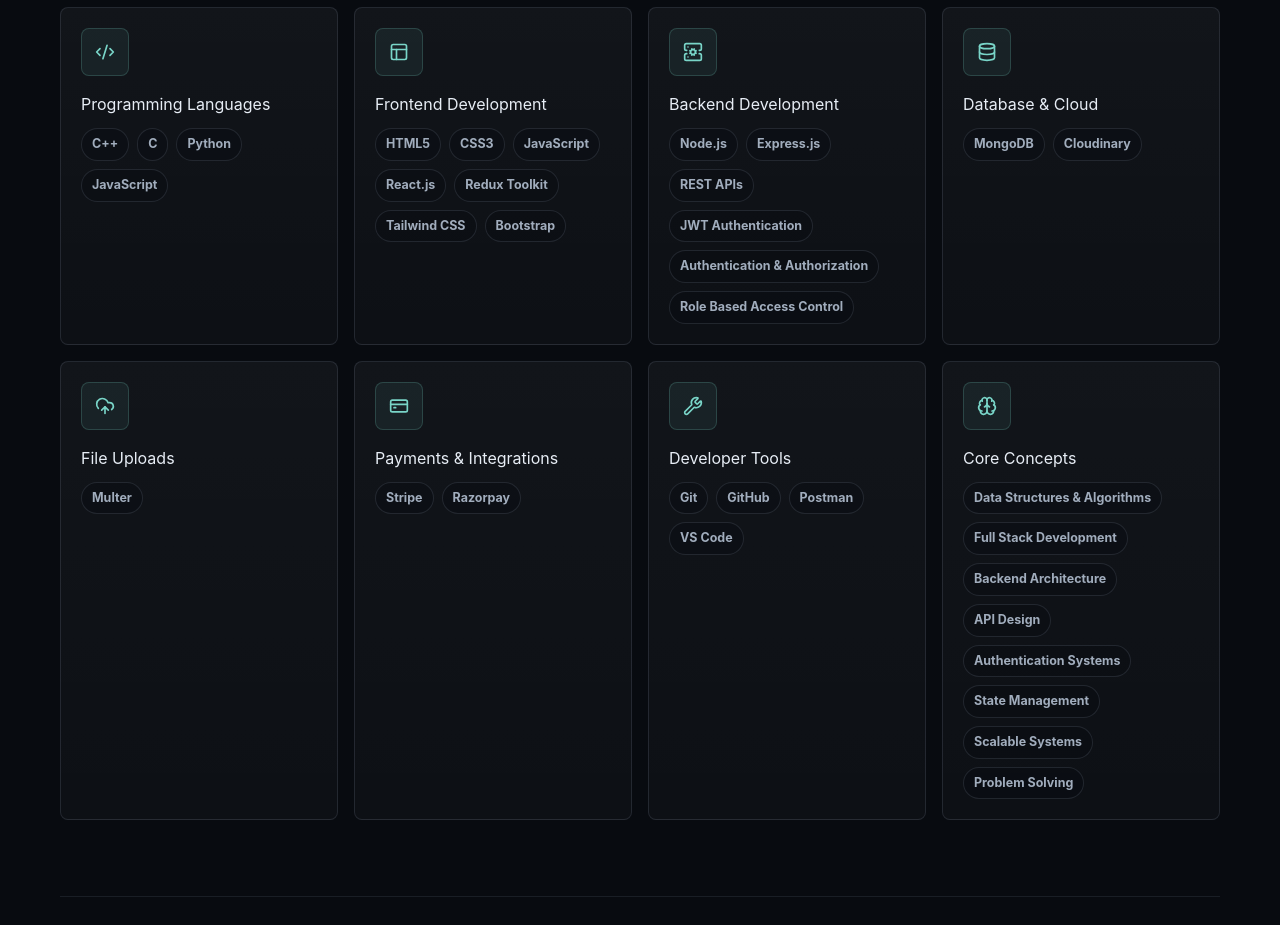
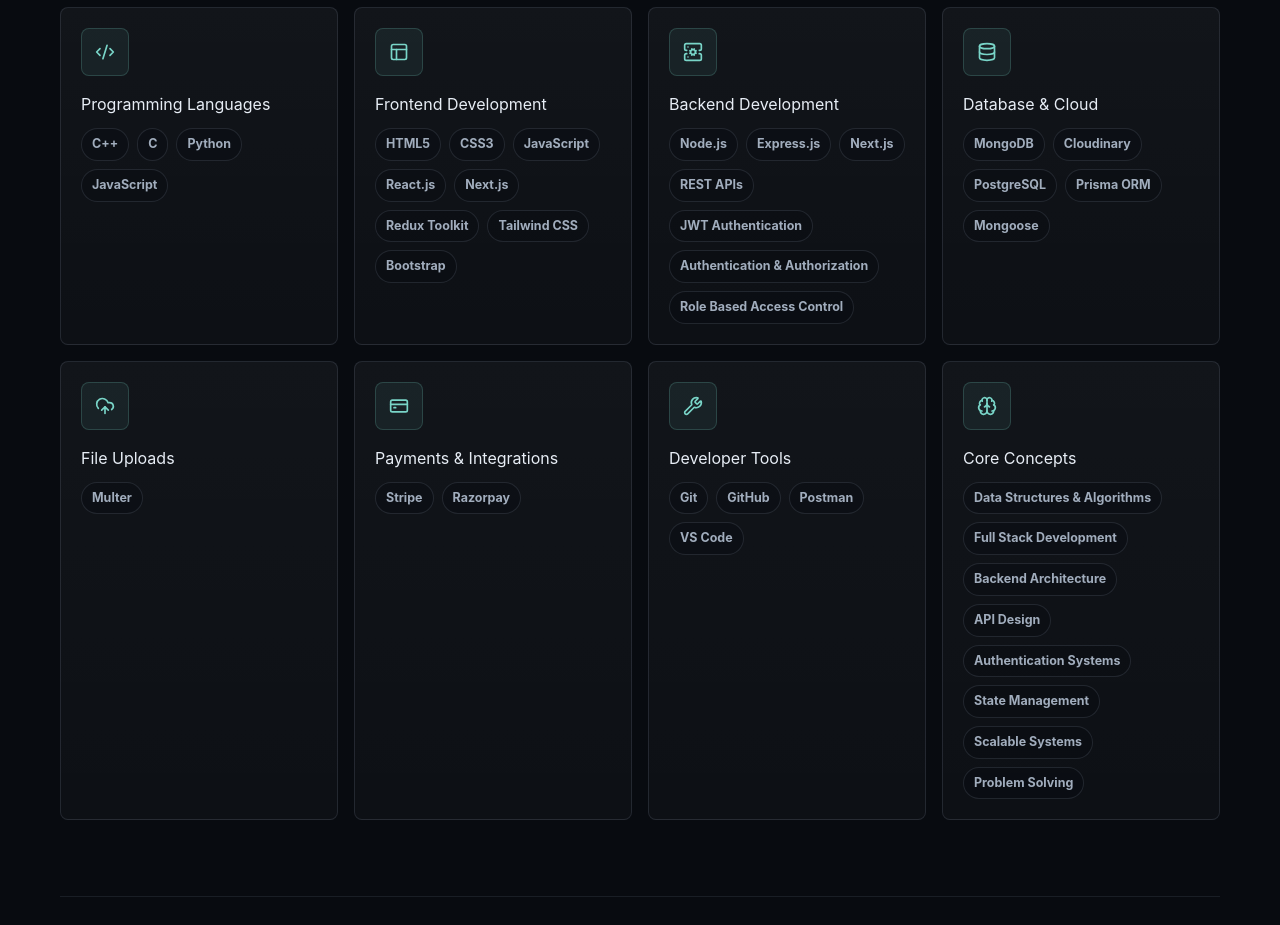
Before and after one commit to UtkarshBajpai-1929/portfolio, a React (Vite) app in the folder vite-project/: page / in a window 1280 px wide. Shown: the part 2440-3365 px from the top of the page. Built offline with nearby package versions, Linux system fonts and the light colour scheme.

Commit message:
Skill updated

```diff
--- a/vite-project/src/data/portfolio.js
+++ b/vite-project/src/data/portfolio.js
@@ -46,17 +46,17 @@
     {
       category: 'Frontend Development',
       icon: 'PanelsTopLeft',
-      items: ['HTML5', 'CSS3', 'JavaScript', 'React.js', 'Redux Toolkit', 'Tailwind CSS', 'Bootstrap'],
+      items: ['HTML5', 'CSS3', 'JavaScript', 'React.js','Next.js', 'Redux Toolkit', 'Tailwind CSS', 'Bootstrap'],
     },
     {
       category: 'Backend Development',
       icon: 'ServerCog',
-      items: ['Node.js', 'Express.js', 'REST APIs', 'JWT Authentication', 'Authentication & Authorization', 'Role Based Access Control'],
+      items: ['Node.js', 'Express.js','Next.js', 'REST APIs', 'JWT Authentication', 'Authentication & Authorization', 'Role Based Access Control'],
     },
     {
       category: 'Database & Cloud',
       icon: 'Database',
-      items: ['MongoDB', 'Cloudinary'],
+      items: ['MongoDB', 'Cloudinary', 'PostgreSQL', 'Prisma ORM', 'Mongoose'],
     },
     {
       category: 'File Uploads',
```
